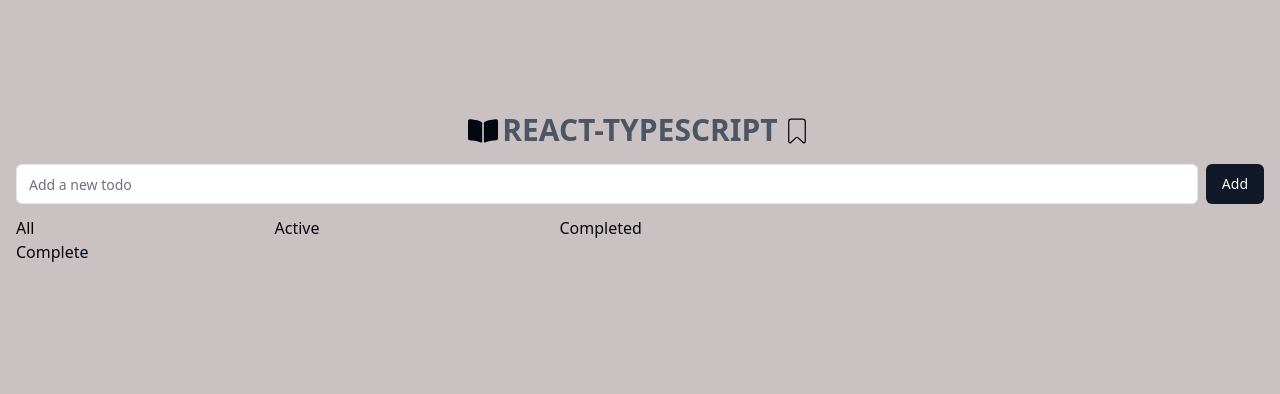
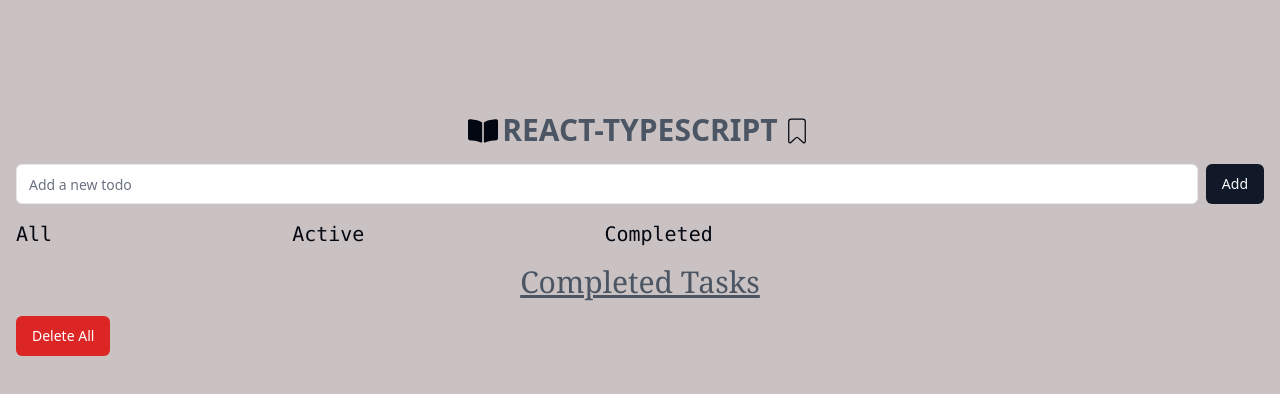
Before and after one commit to sanjaygupta972004/TODO-REACT-TYPESCRIPT, a React (Vite) app: page /complete in a window 1280 px wide. Shown: the top 394 px of the page. Built offline with nearby package versions, Linux system fonts and the light colour scheme.

Commit message:
Refactor routes and components

```diff
--- a/src/App.tsx
+++ b/src/App.tsx
@@ -5,7 +5,7 @@
  import TodoLayout from "./components/todo/TodoLayout";
  import TodoList from "./components/todo/TodoList";
  import Complete from "./components/todo/Complete";
- import Delete from "./components/todo/Delete";
+ import Active from "./components/todo/Active";
 
 
  import { Routes,Route } from "react-router-dom";
@@ -27,7 +27,7 @@ function App() {
         <Route path = "/" element = {<TodoLayout />}>
          <Route path = "all" element = {<TodoList/>} />
           <Route path = "complete" element = {<Complete/>} />
-          <Route path = "delete" element = {<Delete/>} />
+          <Route path = "active" element = {<Active/>} />
 
          </Route>
       </Routes>
--- a/src/components/store/TodoContext.tsx
+++ b/src/components/store/TodoContext.tsx
@@ -1,7 +1,7 @@
 
 import {createContext,useContext,useState} from 'react';
 
-type Todo = {
+export type Todo = {
       id: string;
       title: string;
       completed: boolean;
@@ -11,12 +11,10 @@ type Todo = {
 
 export type TodoContextProps = {
       todos: Todo[];
+      setTodos: React.Dispatch<React.SetStateAction<Todo[]>>;
       handleTodo: (id: string) => void;
       handlerToggleTode: (id: string) => void;
       handleDelete: (id: string) => void;
-      // editTodo: (id: string, title: string) => void;
-      // clearTodos: () => void;
-
 }
 
 const TodoContext = createContext<TodoContextProps | null>(null);
@@ -30,6 +28,7 @@ type ChildrenProps = {
 export const TodoProvider = ({children}: ChildrenProps) => {
 
       const[todos, setTodos] = useState<Todo[]>([]);
+
 
       const handleTodo = (task:string) => {
             const newTodo : Todo[] =  [
@@ -74,8 +73,9 @@ export const TodoProvider = ({children}: ChildrenProps) => {
           }
 
 
+
       return (
-         <TodoContext.Provider value={{todos,handleTodo,handlerToggleTode, handleDelete}}>
+         <TodoContext.Provider value={{todos,handleTodo,handlerToggleTode, handleDelete,setTodos}}>
                {children}
          </TodoContext.Provider>
       )
--- /dev/null
+++ b/src/components/todo/Active.tsx
@@ -0,0 +1,10 @@
+
+const Active = () => {
+  return (
+    <div>Active
+
+    </div>
+  )
+}
+
+export default Active
--- a/src/components/todo/Complete.tsx
+++ b/src/components/todo/Complete.tsx
@@ -1,8 +1,56 @@
-import React from 'react'
+import  { useState, useEffect } from "react";
+import { useTodoContext,TodoContextProps,Todo } from "../store/TodoContext"
+import { Button } from "../ui/button";
+
 
 const Complete = () => {
+  const [complete, setComplete] = useState<Todo[]>([]);
+  const[completedHandler, setCompletedHandler] = useState(false);
+
+ const {todos,setTodos} = useTodoContext() as TodoContextProps ;
+
+ const handleComplete = () => {
+  if(!completedHandler) {
+      const completedTodos = todos.filter((todo) => todo.completed===true);
+      setComplete(completedTodos);
+      setCompletedHandler(true);
+  }
+}
+
+useEffect(() => {
+  handleComplete();
+},[])
+
+const handlerCompleteDelete = () => {
+  const newTodos = todos.filter((todo) => todo.completed === false);
+  setTodos(newTodos);
+  setComplete([]);
+
+}
+
+
+
   return (
-    <div>Complete</div>
+   <>
+    <div className="mt-4">
+        <h1 className="text-3xl font-serif font-medium text-center text-gray-600 underline">Completed Tasks</h1>
+    </div>
+    <div className="mt-4 font-sans text-xl capitalize underline  text-red-700  ">
+      {
+        complete.map((todo) => {
+          return (
+            <div key={todo.id} className = "mt-2 w-full "> {todo.title}
+             </div>
+          )
+        })
+      }
+
+    </div>
+     <div className="mt-4">
+        <Button onClick={handlerCompleteDelete} className="bg-red-600 text-white rounded-md hover:bg-red-800" >Delete All</Button>
+      </div>
+
+   </>
   )
 }
 
--- a/src/components/todo/Delete.tsx
+++ /dev/null
@@ -1,8 +0,0 @@
-
-const Delete = () => {
-  return (
-    <div>Delete</div>
-  )
-}
-
-export default Delete
--- a/src/components/todo/NavTodo.tsx
+++ /dev/null
@@ -1,8 +0,0 @@
-
-const NavTodo = () => {
-  return (
-    <div>NavTodo</div>
-  )
-}
-
-export default NavTodo
--- a/src/components/todo/TodoLayout.tsx
+++ b/src/components/todo/TodoLayout.tsx
@@ -3,20 +3,20 @@ import { NavLink, Outlet } from "react-router-dom";
 const TodoLayout = () => {
   return (
     <>
-    <nav className="flex mt-3  ">
-      <ul className=" flex gap-10 lg:gap-60 sm:gap-40">
+    <nav className="flex mt-4  ">
+      <ul className=" flex gap-10 lg:gap-60 sm:gap-40 text-xl font-mono">
         <li>
-          <NavLink to="/all" className = " hover:bg-white text-black rounded-md"    >
+          <NavLink to="/all" className = " hover:bg-black hover:text-white rounded-md"    >
             All
           </NavLink>
         </li>
         <li>
-          <NavLink to="/complete" className = "hover:bg-blue-600 hover:text-white rounded-sm"  >
+          <NavLink to="/active" className = "hover:bg-blue-600 hover:text-white rounded-sm"  >
             Active
           </NavLink>
         </li>
         <li>
-          <NavLink to="/delete" className = "hover:bg-red-800 rounded-sm hover:text-white" >
+          <NavLink to="/complete" className = "hover:bg-sky-800 rounded-sm hover:text-white" >
             Completed
           </NavLink>
         </li>
--- a/src/components/todo/TodoList.tsx
+++ b/src/components/todo/TodoList.tsx
@@ -19,9 +19,9 @@ const TodoList = () => {
                       <input type="checkbox" id={`todo-${todo.id }`} className="h-5 w-5" checked={todo.completed}
                          onChange={()=>handlerToggleTode(todo.id)} />
                    </div>
-                     <div className="w-[10%] lg:w-[5%] text-xl hover:bg-red-800 rounded-sm hover:text-white">
+                     <div className="bg-pink-200 rounded-[10px]">
                          {
-                           todo.completed && <button type = "submit" onClick= {()=>handleDelete(todo.id)} >Delete</button>
+                           todo.completed && <button className="text-xl hover:bg-red-800 hover:text-white rounded-[10px] font-senserif" type = "submit" onClick= {()=>handleDelete(todo.id)} >Delete</button>
                          }
 
                       </div>
```
